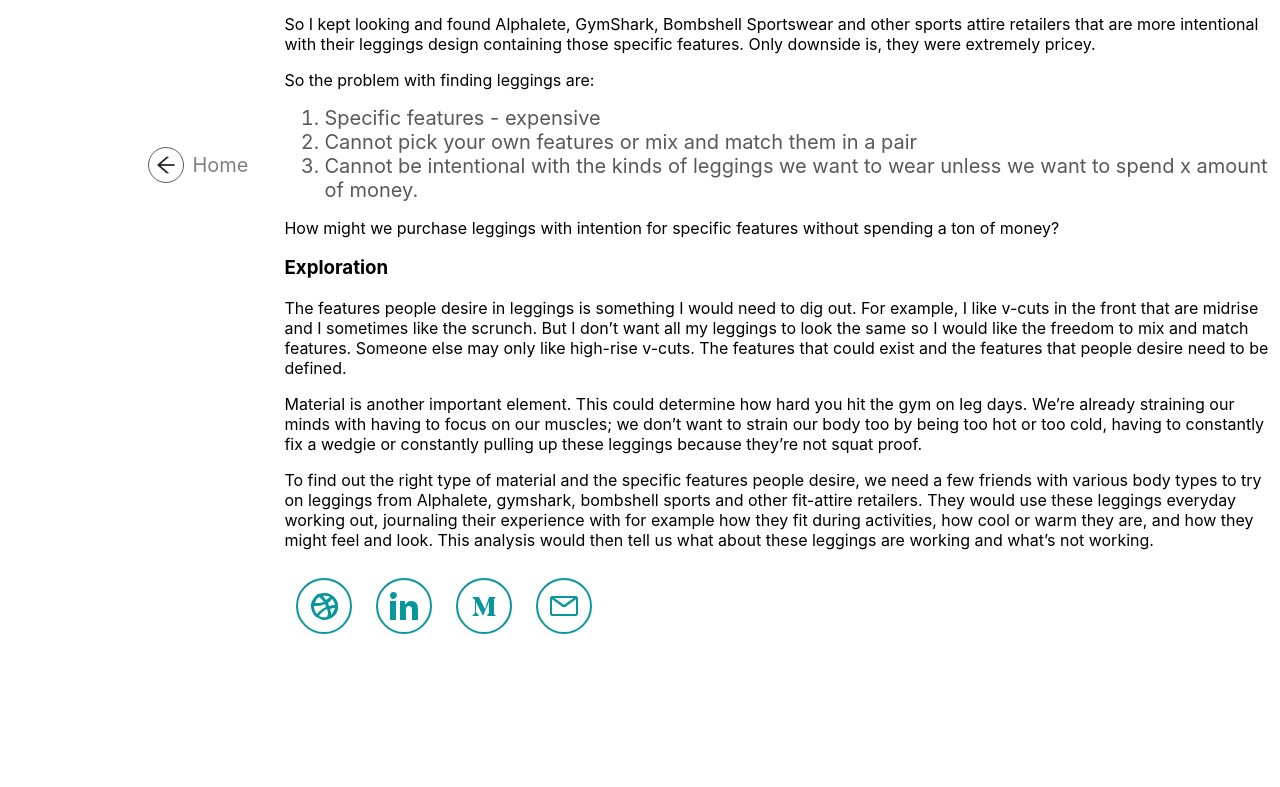
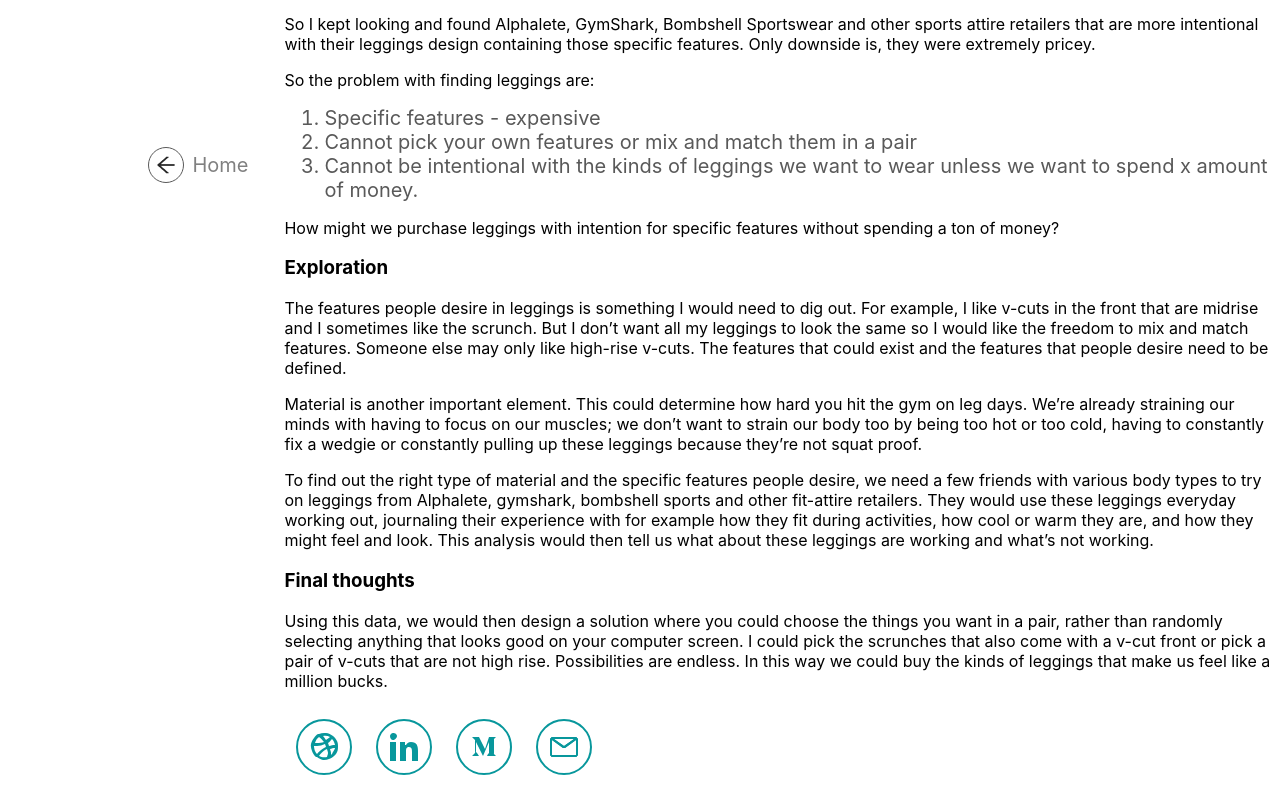
Before and after one commit to vishalicious213/mahiya, a React (Create React App) app: page /leggings in a window 1280 px wide. Shown: the part 603-1390 px from the top of the page. Before the commit the page ends 1249 px from the top, so only its background shows below. Built offline with nearby package versions, Linux system fonts and the light colour scheme.

Commit message:
updated Leggings

```diff
--- a/src/components/case-studies/ActivityTrackerApp.js
+++ b/src/components/case-studies/ActivityTrackerApp.js
@@ -10,7 +10,7 @@ import img8 from '../../img/case-study/activity/8.jpg'
 import img9 from '../../img/case-study/activity/9.jpg'
 import img10 from '../../img/case-study/activity/10.jpg'
 import img11 from '../../img/case-study/activity/11.jpg'
-import '../../styles/case-studies.css';
+import '../../styles/case-studies.css'
 
 function Activity() {
     useEffect(() => {
--- a/src/components/case-studies/Mealventory.js
+++ b/src/components/case-studies/Mealventory.js
@@ -21,7 +21,7 @@ import img19 from '../../img/case-study/meal/19.jpg'
 import img20 from '../../img/case-study/meal/20.jpg'
 import img21 from '../../img/case-study/meal/21.jpg'
 import img22 from '../../img/case-study/meal/22.jpg'
-import '../../styles/case-studies.css';
+import '../../styles/case-studies.css'
 
 function Meal() {
     useEffect(() => {
--- a/src/components/case-studies/PlantWateringApp.js
+++ b/src/components/case-studies/PlantWateringApp.js
@@ -20,7 +20,7 @@ import img18 from '../../img/case-study/plants/18.jpg'
 import img19 from '../../img/case-study/plants/19.jpg'
 import img20 from '../../img/case-study/plants/20.jpg'
 import downArrow from '../../img/case-study/down-arrow.png'
-import '../../styles/case-studies.css';
+import '../../styles/case-studies.css'
 
 function Plants() {
     useEffect(() => {
--- a/src/components/thoughts/Leggings.js
+++ b/src/components/thoughts/Leggings.js
@@ -1,4 +1,5 @@
 import React from 'react'
+import '../../styles/thoughts.css'
 
 function Leggings() {
     return (
@@ -26,6 +27,9 @@ function Leggings() {
             <p>Material is another important element. This could determine how hard you hit the gym on leg days. We’re already straining our minds with having to focus on our muscles; we don’t want to strain our body too by being too hot or too cold, having to constantly fix a wedgie or constantly pulling up these leggings because they’re not squat proof.</p>
 
             <p>To find out the right type of material and the specific features people desire, we need a few friends with various body types to try on leggings from Alphalete, gymshark, bombshell sports and other fit-attire retailers. They would use these leggings everyday working out, journaling their experience with for example how they fit during activities, how cool or warm they are, and how they might feel and look. This analysis would then tell us what about these leggings are working and what’s not working.</p>
+
+            <h3>Final thoughts</h3>
+            <p>Using this data, we would then design a solution where you could choose the things you want in a pair, rather than randomly selecting anything that looks good on your computer screen. I could pick the scrunches that also come with a v-cut front or pick a pair of v-cuts that are not high rise. Possibilities are endless. In this way we could buy the kinds of leggings that make us feel like a million bucks.</p>
         </div>
     )
 }
```
